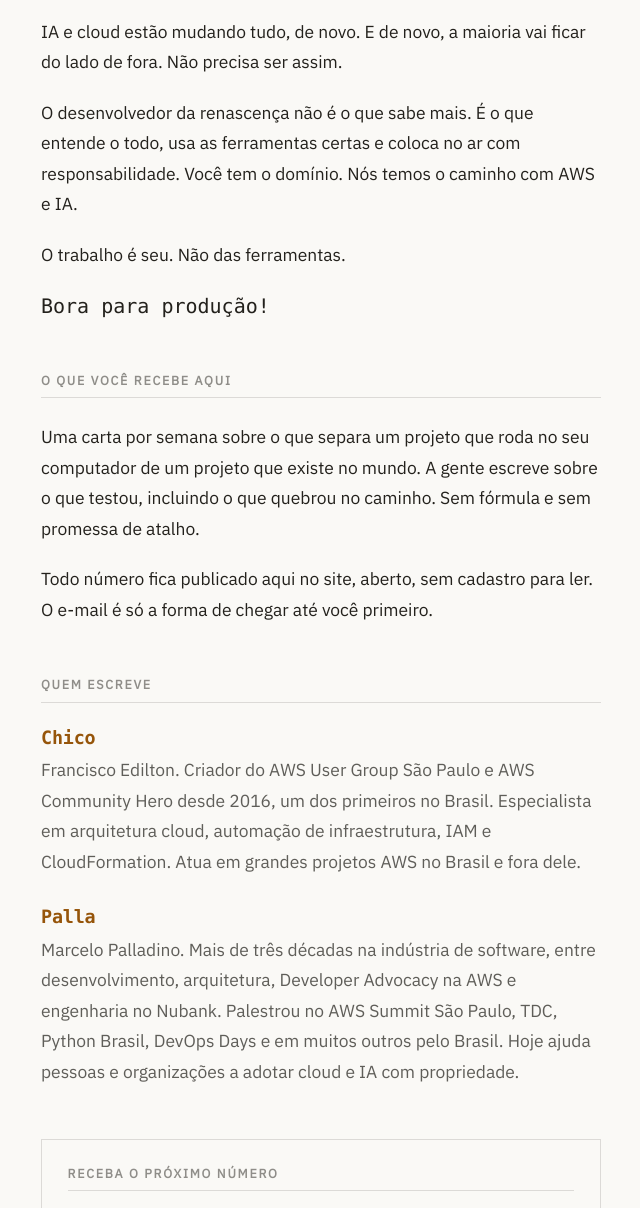
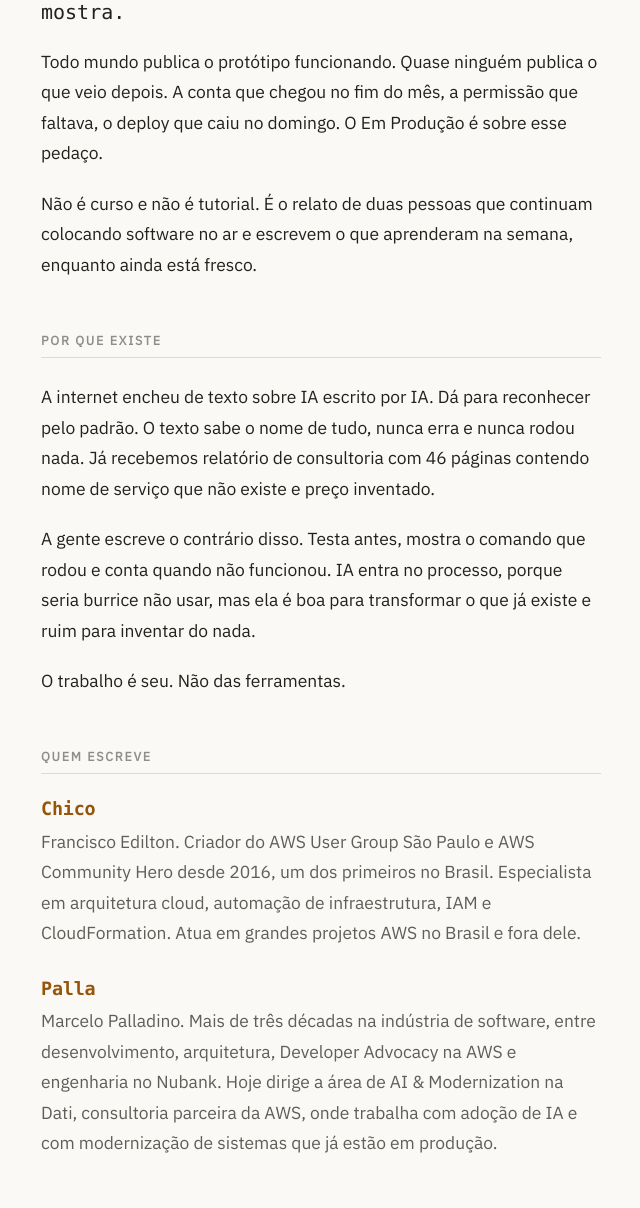
Before and after one commit to em-producao/emproducao.github.io, an Astro site: page /sobre in a window 1280 px wide. Shown: the part 188-1396 px from the top of the page, without its empty margins (319-959 px from the left). Built offline with nearby package versions, Linux system fonts and the light colour scheme; Astro itself is replaced by a stand-in of ours.

Commit message:
Reescreve a Sobre e atualiza a bio do Palla
A página abria pelo manifesto, que é linguagem interna e foi escrito para
o evento. "Nós temos o caminho com AWS e IA" é promessa de dois dias de
workshop, não de uma carta semanal.

Agora a abertura diz o que a coisa é, pelo que falta no mercado: todo
mundo publica o protótipo, quase ninguém publica a conta que chegou. A
seção "Por que existe" faz o trabalho do manifesto com prova no lugar de
declaração, e prepara "O trabalho é seu", que antes chegava solto.

Saiu a seção sobre onde o markdown mora, que era detalhe de implementação
e não interessa a quem lê. A parte útil já está na caixa do formulário.

Na bio do Palla, a lista de palcos deu lugar ao que ele faz hoje.

```diff
--- a/src/pages/sobre.astro
+++ b/src/pages/sobre.astro
@@ -10,31 +10,31 @@ import { LINKS } from '../consts';
 >
   <section>
     <h1>Sobre</h1>
-    <p class="chamada">Hoje estamos num novo renascimento.</p>
+    <p class="chamada">Uma carta semanal sobre o trecho que ninguém mostra.</p>
     <p>
-      IA e cloud estão mudando tudo, de novo. E de novo, a maioria vai ficar do lado de fora. Não
-      precisa ser assim.
+      Todo mundo publica o protótipo funcionando. Quase ninguém publica o que veio depois. A conta
+      que chegou no fim do mês, a permissão que faltava, o deploy que caiu no domingo. O Em Produção
+      é sobre esse pedaço.
     </p>
     <p>
-      O desenvolvedor da renascença não é o que sabe mais. É o que entende o todo, usa as ferramentas
-      certas e coloca no ar com responsabilidade. Você tem o domínio. Nós temos o caminho com AWS e
-      IA.
+      Não é curso e não é tutorial. É o relato de duas pessoas que continuam colocando software no ar
+      e escrevem o que aprenderam na semana, enquanto ainda está fresco.
     </p>
-    <p>O trabalho é seu. Não das ferramentas.</p>
-    <p class="chamada">Bora para produção!</p>
   </section>
 
   <section>
-    <h2 class="subtitulo-secao">O que você recebe aqui</h2>
+    <h2 class="subtitulo-secao">Por que existe</h2>
     <p>
-      Uma carta por semana sobre o que separa um projeto que roda no seu computador de um projeto que
-      existe no mundo. A gente escreve sobre o que testou, incluindo o que quebrou no caminho. Sem
-      fórmula e sem promessa de atalho.
+      A internet encheu de texto sobre IA escrito por IA. Dá para reconhecer pelo padrão. O texto sabe
+      o nome de tudo, nunca erra e nunca rodou nada. Já recebemos relatório de consultoria com 46
+      páginas contendo nome de serviço que não existe e preço inventado.
     </p>
     <p>
-      Todo número fica publicado aqui no site, aberto, sem cadastro para ler. O e-mail é só a forma
-      de chegar até você primeiro.
+      A gente escreve o contrário disso. Testa antes, mostra o comando que rodou e conta quando não
+      funcionou. IA entra no processo, porque seria burrice não usar, mas ela é boa para transformar
+      o que já existe e ruim para inventar do nada.
     </p>
+    <p>O trabalho é seu. Não das ferramentas.</p>
   </section>
 
   <section>
@@ -53,9 +53,9 @@ import { LINKS } from '../consts';
       <h3>Palla</h3>
       <p class="texto-suave">
         Marcelo Palladino. Mais de três décadas na indústria de software, entre desenvolvimento,
-        arquitetura, Developer Advocacy na AWS e engenharia no Nubank. Palestrou no AWS Summit São
-        Paulo, TDC, Python Brasil, DevOps Days e em muitos outros pelo Brasil. Hoje ajuda pessoas e
-        organizações a adotar cloud e IA com propriedade.
+        arquitetura, Developer Advocacy na AWS e engenharia no Nubank. Hoje dirige a área de AI &
+        Modernization na Dati, consultoria parceira da AWS, onde trabalha com adoção de IA e com
+        modernização de sistemas que já estão em produção.
       </p>
     </div>
   </section>
```
